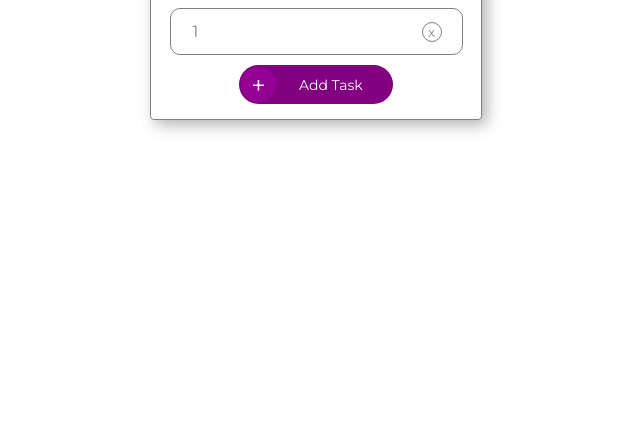
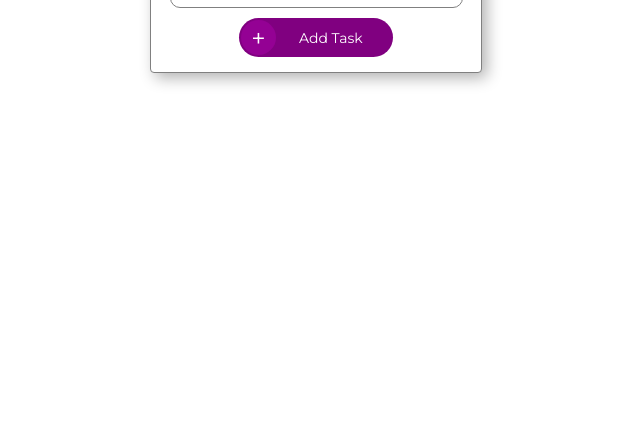
Before and after one commit to senanv12/JS-Layihe, a plain HTML site: page index.html in a window 1280 px wide. Shown: the part 377-800 px from the top of the page, without its empty margins (324-964 px from the left). Drawn offline with Linux system fonts and the light colour scheme.

Commit message:
adjust wrapper margin for better layout

```diff
--- a/style.css
+++ b/style.css
@@ -26,7 +26,7 @@
     flex-direction: column;
     align-items: center;
     justify-content: center;
-    height: 90vh;
+    margin-top: 15vw;
 }
 
 p {
```
